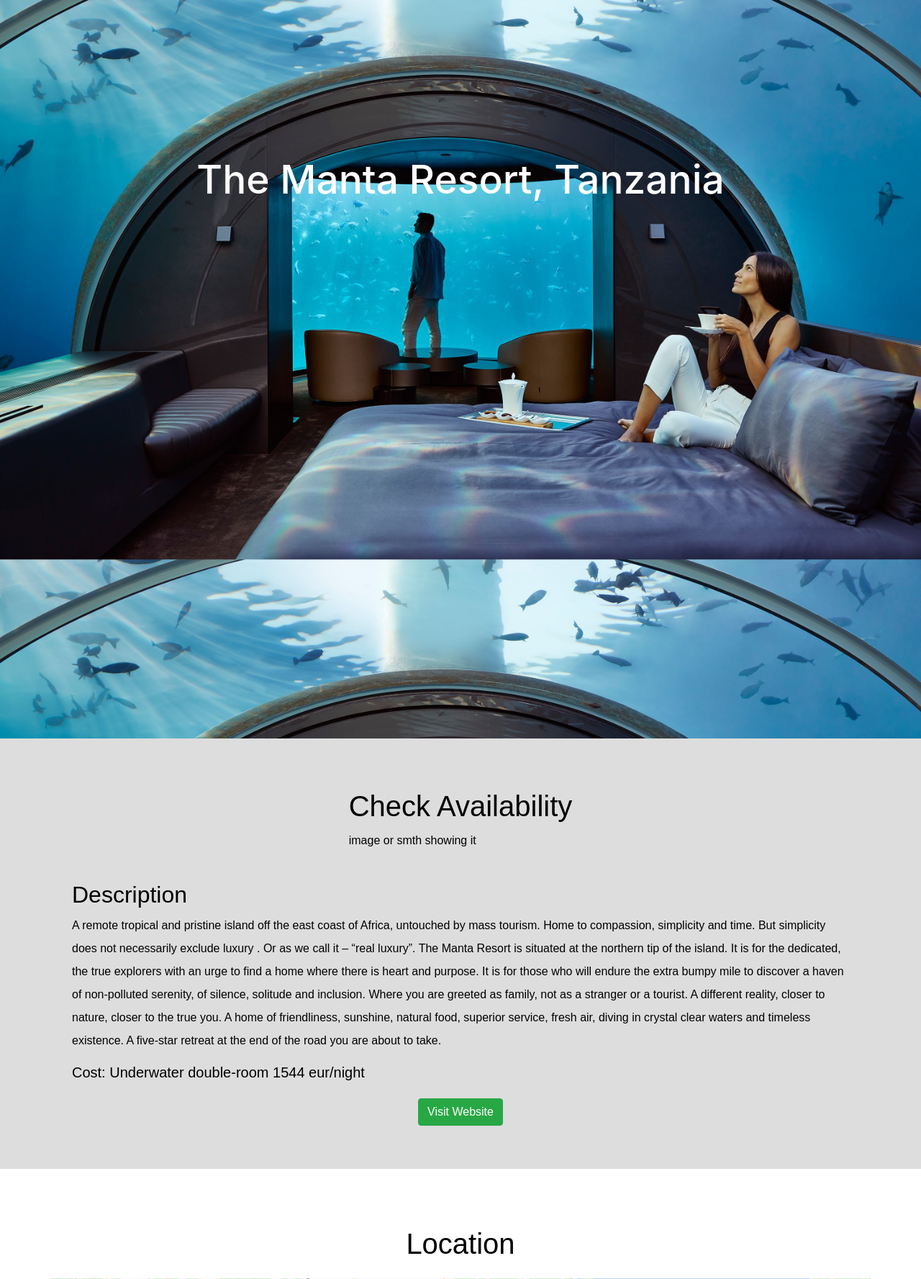
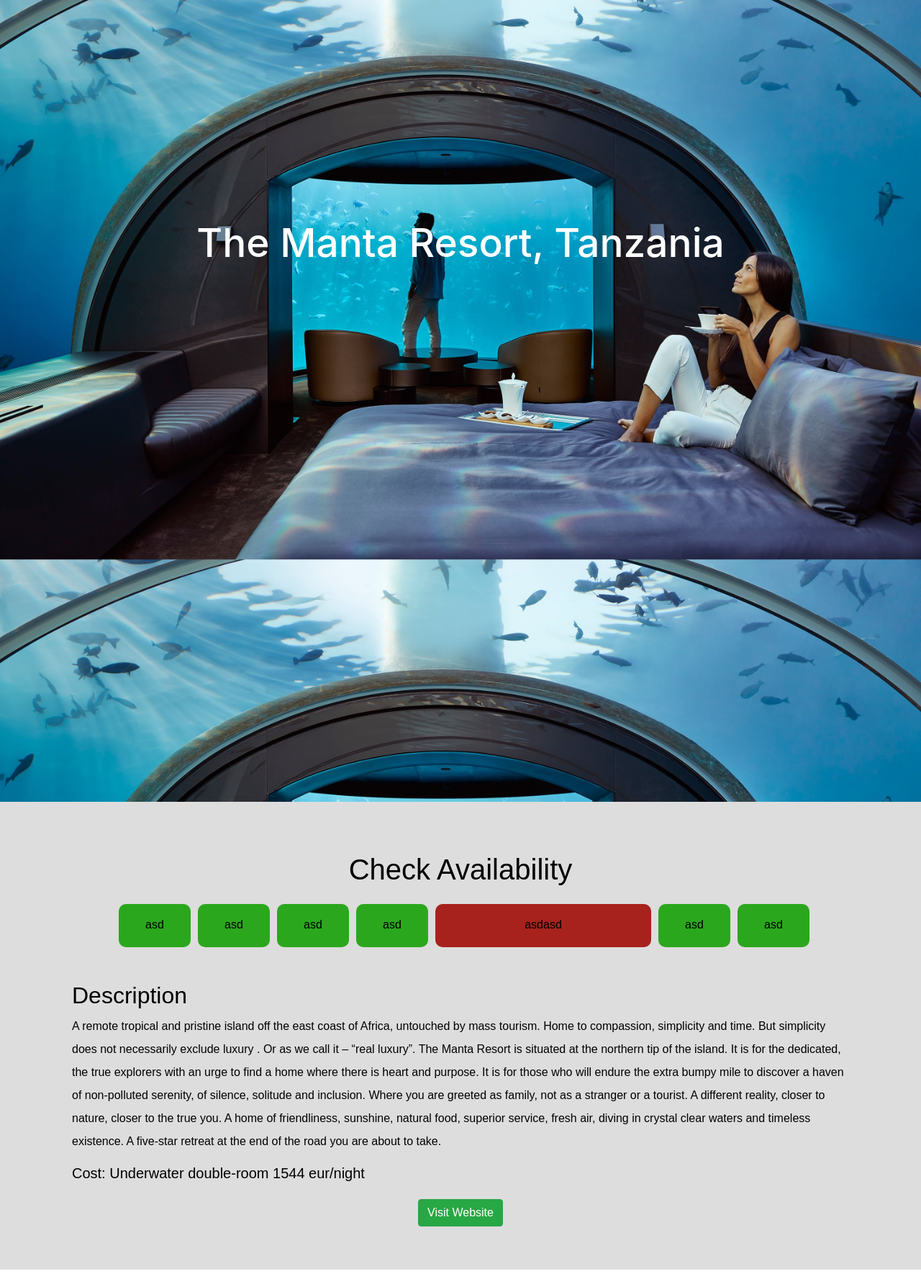
Before and after one commit to nikolaivasilev12/Enviroom, a PHP site: page /details.html in a window 1280 px wide. Shown: the part 76-1853 px from the top of the page at 72% size. Run offline with PHP 8.4, Linux system fonts and the light colour scheme; some libraries are stand-ins or nearby versions.

Commit message:
details page availability

```diff
--- a/details.css
+++ b/details.css
@@ -75,7 +75,7 @@ nav{
 }
 
 #slogan{
-margin-top: 27vh;
+margin-top: 38vh;
 font-size: 55px;
 }
 #second img {
@@ -84,11 +84,11 @@ font-size: 55px;
 #third h1 {
     margin-top:70px;
 }
-#third{ background-color: #dddddd;
-
-        color: black;
-       font-family: 'Raleway', sans-serif;
-       line-height: 2;
+#third{
+    background-color: #dddddd;
+    color: black;
+    font-family: 'Raleway', sans-serif;
+    line-height: 2;
     padding: 0 0 30px 0;
 }
 
@@ -98,3 +98,30 @@ font-size: 55px;
 #carousel {
     margin-bottom: 60px;
 }
+.availability {
+    width: 100px;
+    height: 60px;
+    background-color:rgb(43, 167, 29);
+    margin-bottom: 20px;
+    border-radius: 10px;
+    margin: 0 0 0 10px;
+}
+.availability p {
+    margin-top: 5px;
+}
+.unavailable {
+    width: 300px;
+    height: 60px;
+    background-color:rgb(167, 34, 29);
+    margin-bottom: 20px;
+    border-radius: 10px;
+    margin: 0 0 0 10px;
+}
+.unavailable p {
+    margin-top: 5px;
+}
+@media only screen and (max-width: 768px) {
+    #slogan {
+        margin-top: 25vh;
+    }
+}
--- a/details.html
+++ b/details.html
@@ -9,7 +9,7 @@
     <link rel="stylesheet" href="https://stackpath.bootstrapcdn.com/bootstrap/4.3.1/css/bootstrap.min.css" integrity="sha384-ggOyR0iXCbMQv3Xipma34MD+dH/1fQ784/j6cY/iJTQUOhcWr7x9JvoRxT2MZw1T" crossorigin="anonymous">
     <link rel="stylesheet" href="details.css">
     <link href="https://fonts.googleapis.com/icon?family=Material+Icons" rel="stylesheet">
-
+    <script src="https://kit.fontawesome.com/eeab8034c6.js" crossorigin="anonymous"></script>
 </head>
 <body>
      <header>
@@ -39,8 +39,31 @@
                 <div class="row justify-content-center">
                     <div>
                          <h1>Check Availability</h1>
-                         <p>image or smth showing it</p>
                     </div>
+                </div>
+                <div class="d-flex column justify-content-center mt-3 mb-5">
+                    <div class="availability text-center pt-2">
+                         <p>asd</p>
+                    </div>
+                    <div class="availability text-center pt-2">
+                        <p>asd</p>
+                    </div>
+                    <div class="availability text-center pt-2">
+                        <p>asd</p>
+                    </div>
+                    <div class="availability text-center pt-2">
+                        <p>asd</p>
+                   </div>
+                   <div class="unavailable text-center pt-2">
+                       <p>asdasd</p>
+                   </div>
+                   <div class="availability text-center pt-2">
+                    <p>asd</p>
+                   </div>
+                   <div class="availability text-center pt-2">
+                    <p>asd</p>
+                   </div>
+
                 </div>
                 <div class="d-flex flex-column flex-md-row justify-content-center mt-4">
                     <div class="col-md-12 col-sm-12">
```
